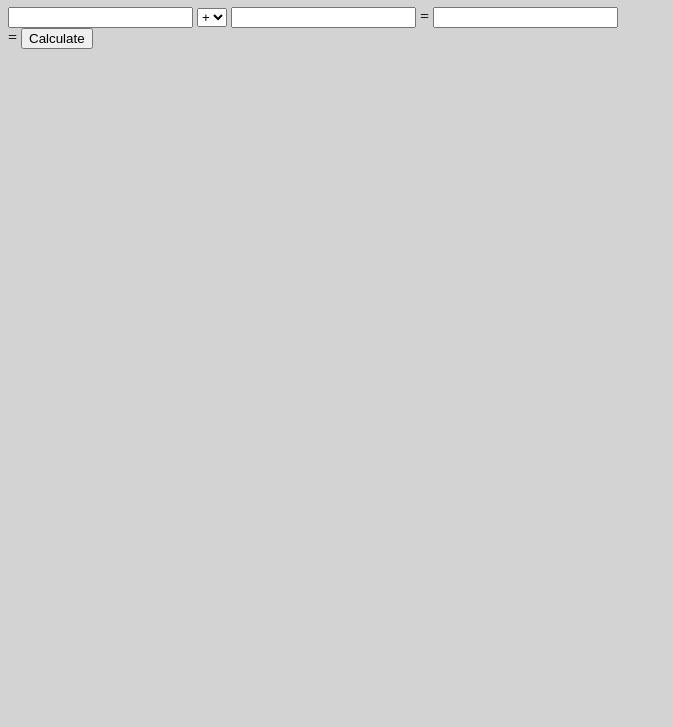
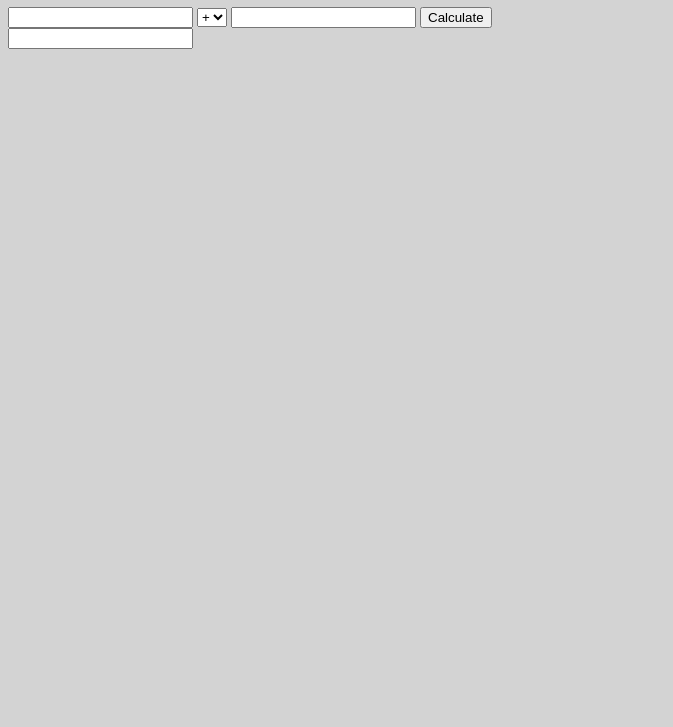
Before and after one commit to Damith88/xp-training, a plain HTML site: page index.html in a window 1280 px wide. Shown: the part 73-800 px from the top of the page, without its empty margins (0-673 px from the left). Drawn offline with Linux system fonts and the light colour scheme.

```diff
--- a/index.html
+++ b/index.html
@@ -17,9 +17,11 @@ p    {color:green}
   <option value="-">-</option>
   <option value="/">/</option>
   <option value="*">*</option>
-</select> <input type="text" id="input_area2"/> = <input type="text" id="input_area_result" readonly="readonly"/>
-  <br>=
+</select> <input type="text" id="input_area2"/>
   <input type="button" id="calculatebtn" value="Calculate">
+  <br>
+  <input type="text" id="input_area_result" readonly="readonly"/>
+
   <script src="calculator.js"></script>
   <script type="text/javascript">
     document.getElementById('calculatebtn').onclick = function(e){
```
